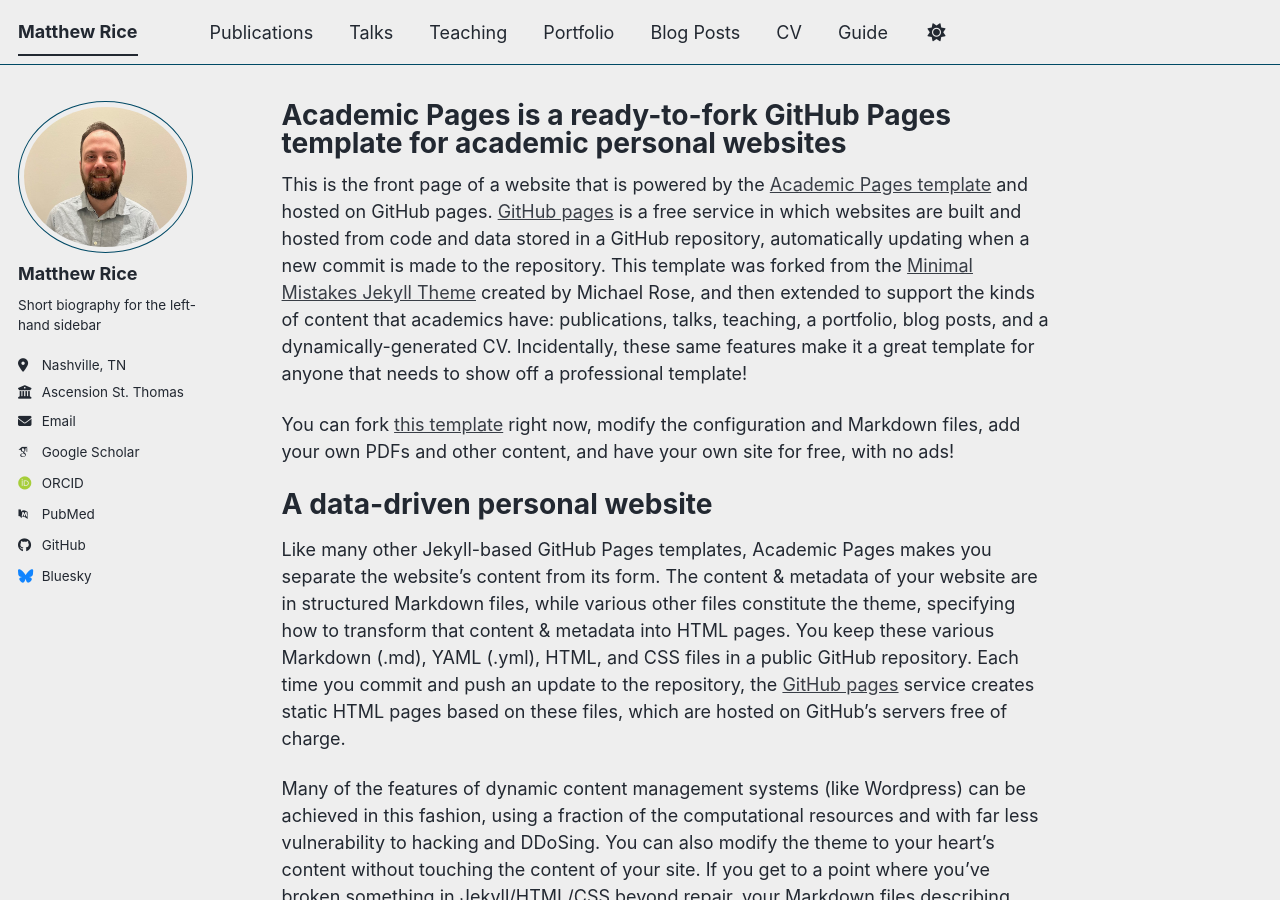
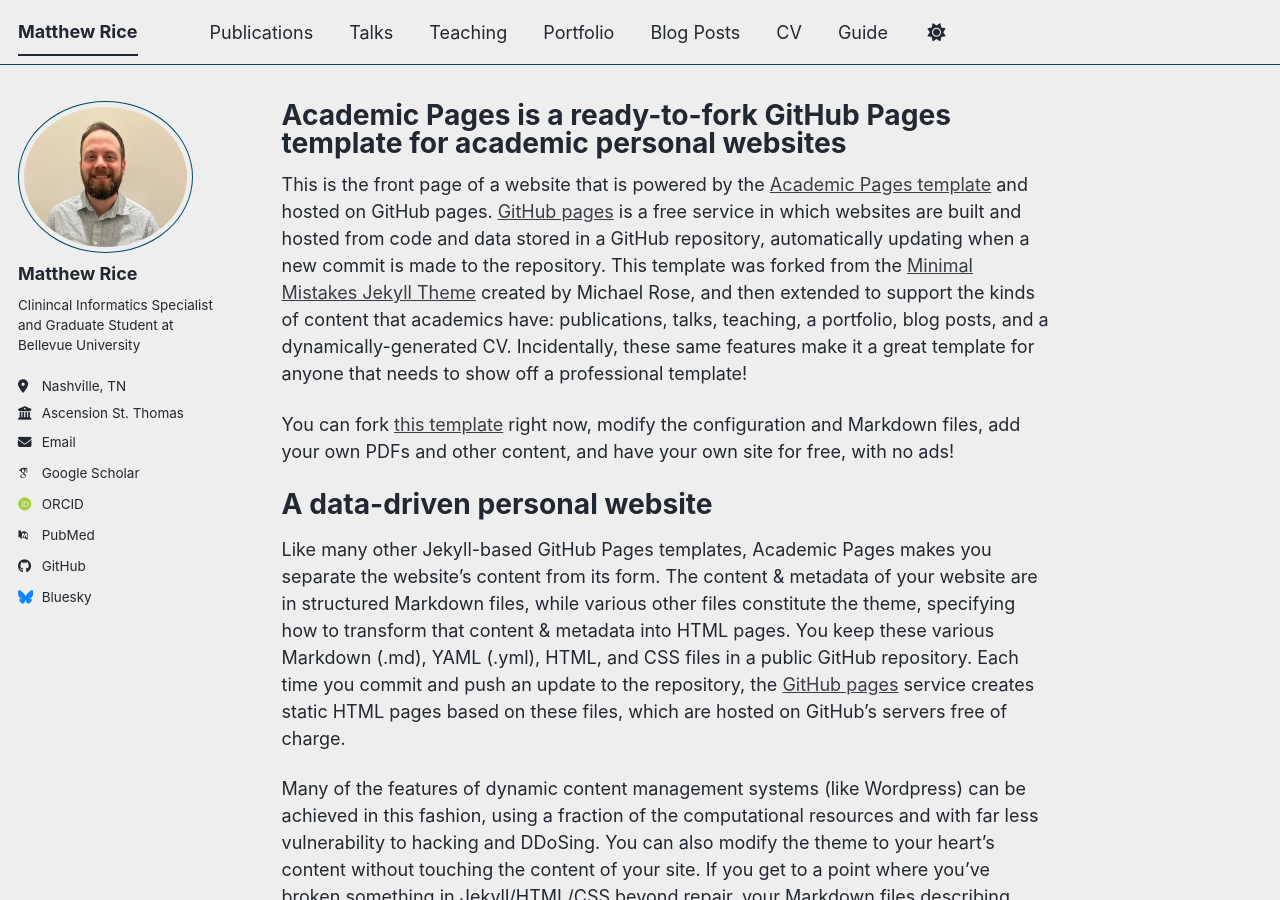
Before and after one commit to Bizarroxela/Bizarroxela.github.io, a Jekyll site: the page built from _pages/about.md, in a window 1280 px wide and 900 px high. Built offline with Jekyll 4.4.1, drawn with Linux system fonts in a browser that asks for light colours; some web fonts are replaced; a script bundle is joined from its source files by our own code; library files that are not in the unit come from our copies.

Commit message:
Update _config.yml

```diff
--- a/_config.yml
+++ b/_config.yml
@@ -26,7 +26,7 @@
   avatar           : "IMG_4434.jpg"
   name             : "Matthew Rice"
   pronouns         : # example: "she/her"
-  bio              : "Short biography for the left-hand sidebar"
+  bio              : "Clinincal Informatics Specialist and Graduate Student at Bellevue University"
   location         : "Nashville, TN"
   employer         : "Ascension St. Thomas"
   uri              : # URL
```
